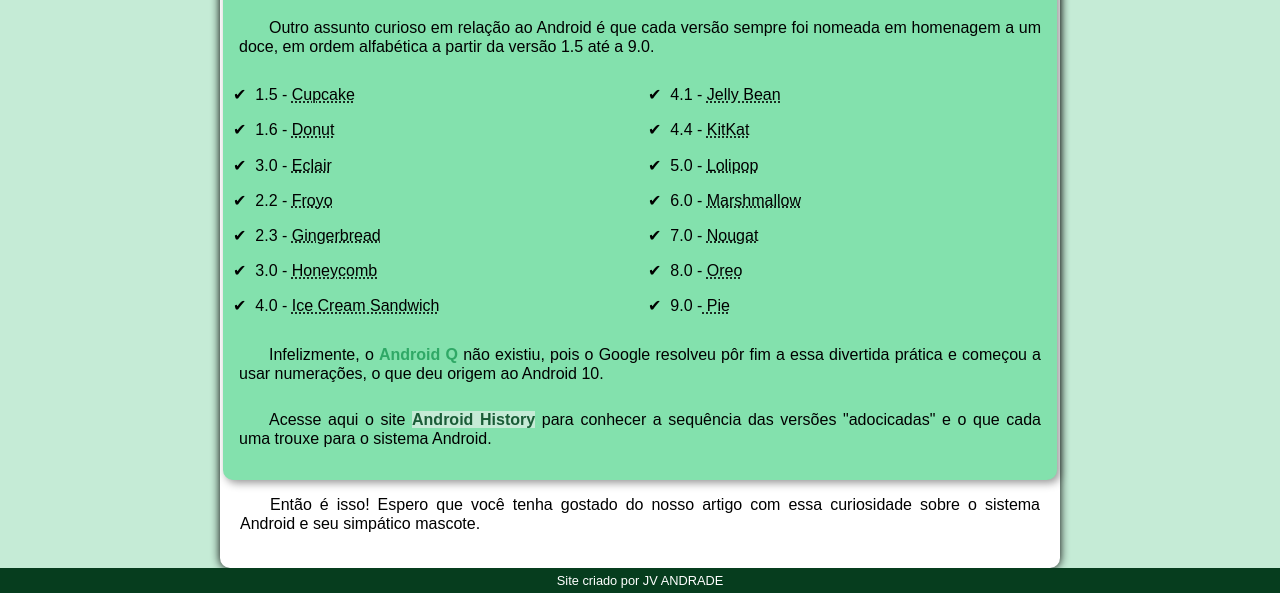
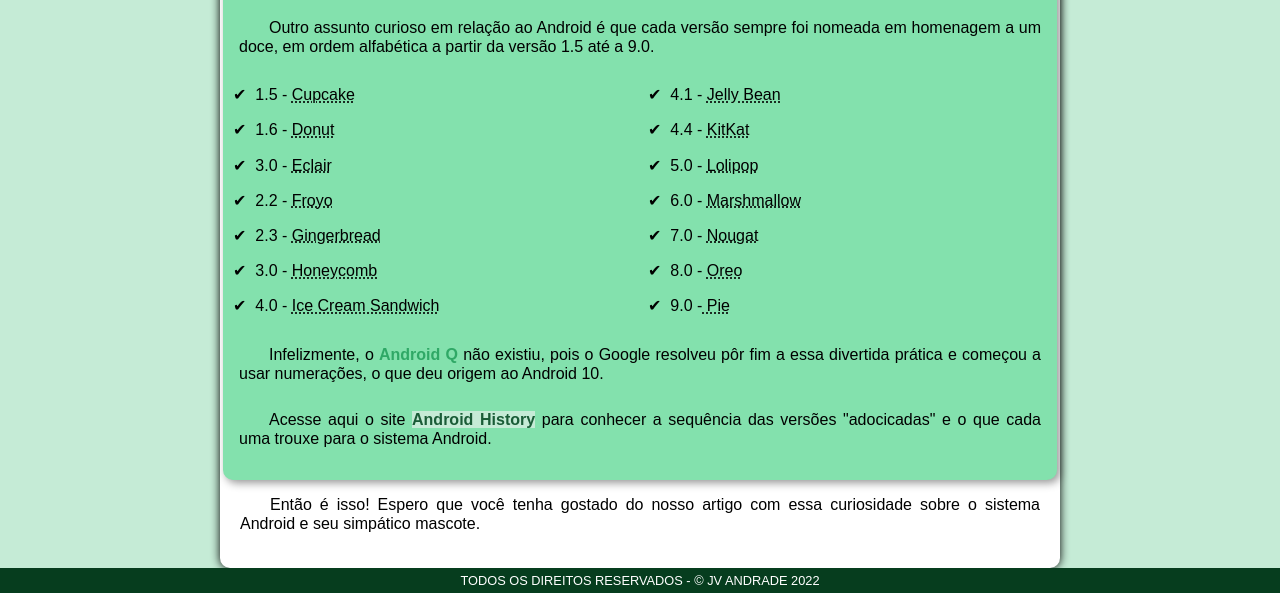
Before and after one commit to josevitorandrade/projeto-android, a plain HTML site: page index.html in a window 1280 px wide. Shown: the part 2188-2781 px from the top of the page. Drawn offline with Linux system fonts and the light colour scheme.

Commit message:
Update index.html

```diff
--- a/index.html
+++ b/index.html
@@ -87,7 +87,7 @@
         </article>
     </main>
     <footer>
-            <p>Site criado por JV ANDRADE</p>
+            <p> TODOS OS DIREITOS RESERVADOS - &copy; JV ANDRADE 2022</p>
     </footer>
 </body>
 </html>
```
